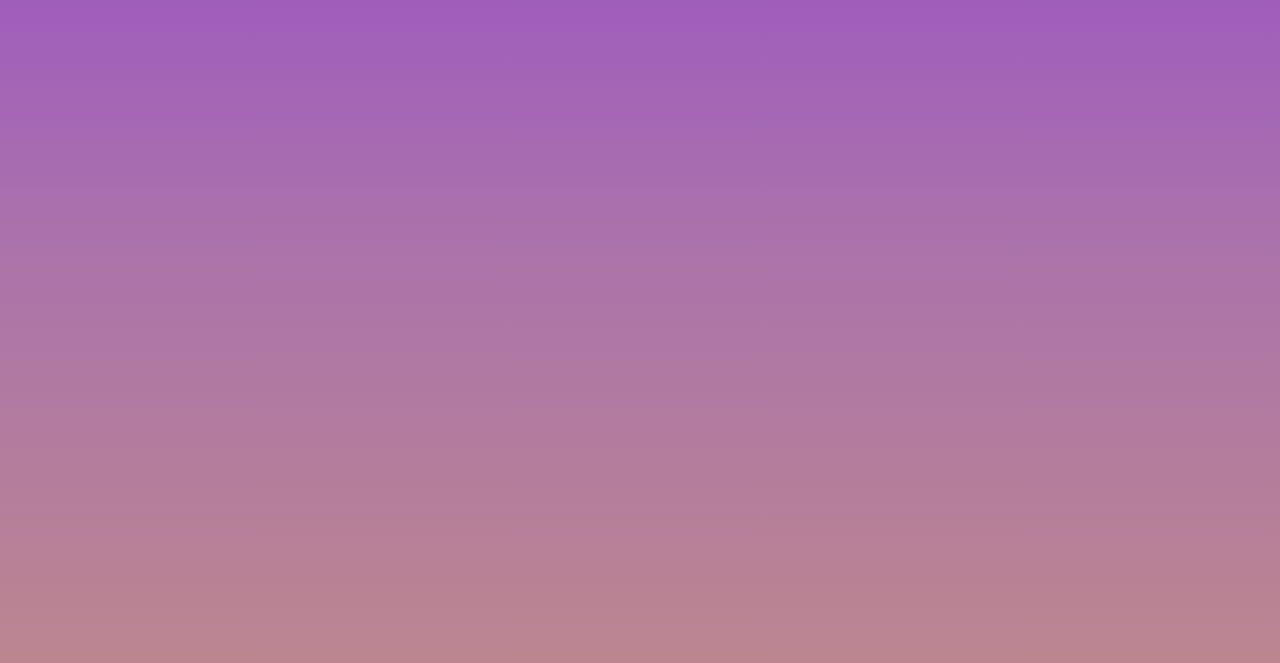
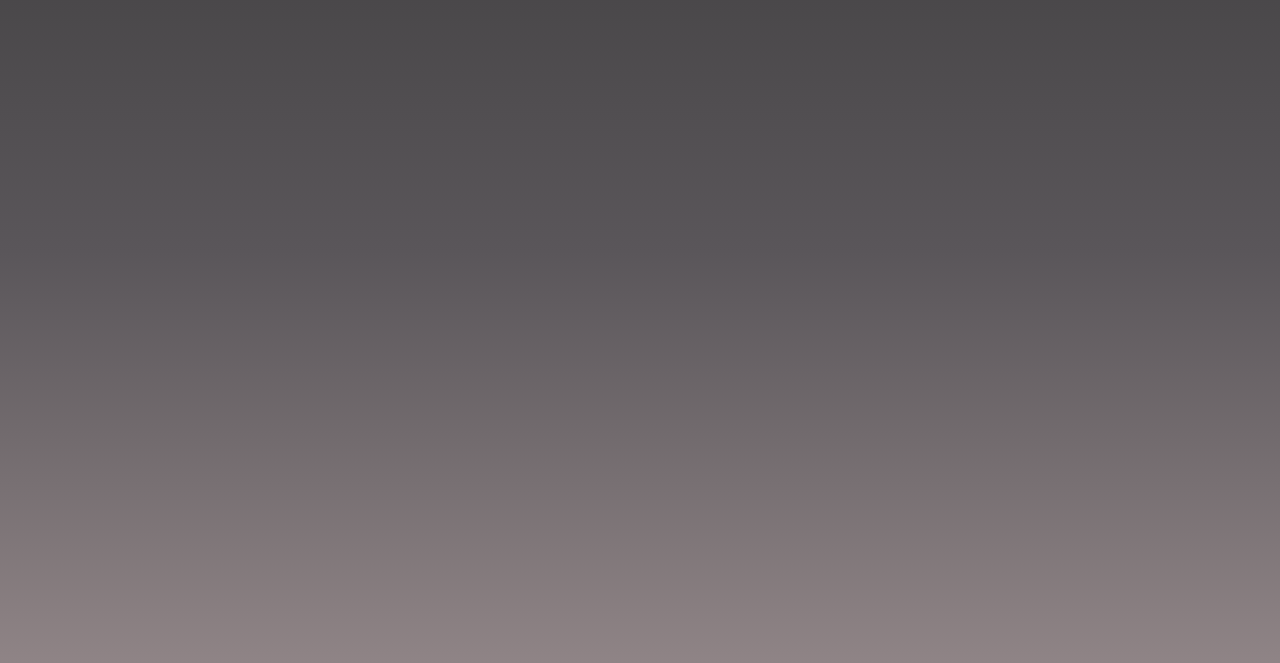
Before and after one commit to damerri702/final, a plain HTML site: page index.html in a window 1280 px wide. Shown: the part 161-824 px from the top of the page. Drawn offline with Linux system fonts and the light colour scheme.

Commit message:
Update styles.css

```diff
--- a/styles.css
+++ b/styles.css
@@ -1,4 +1,4 @@
 body {
-    background: linear-gradient(0deg, rgb(188, 134, 144) 0%, rgb(171, 115, 170) 50%, rgb(153, 80, 199) 100%);
+    background: linear-gradient(0deg, rgb(143, 132, 134) 0%, rgb(90, 86, 90) 50%, rgb(64, 63, 64) 100%);
     height: 100vh;
   }
```
